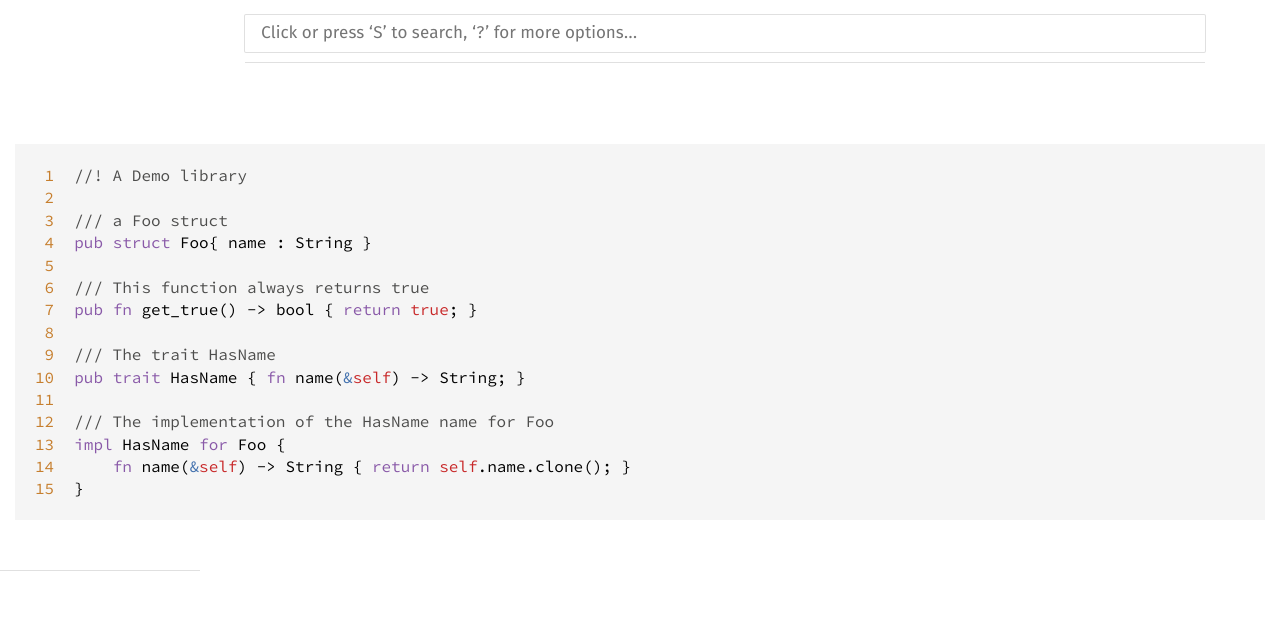
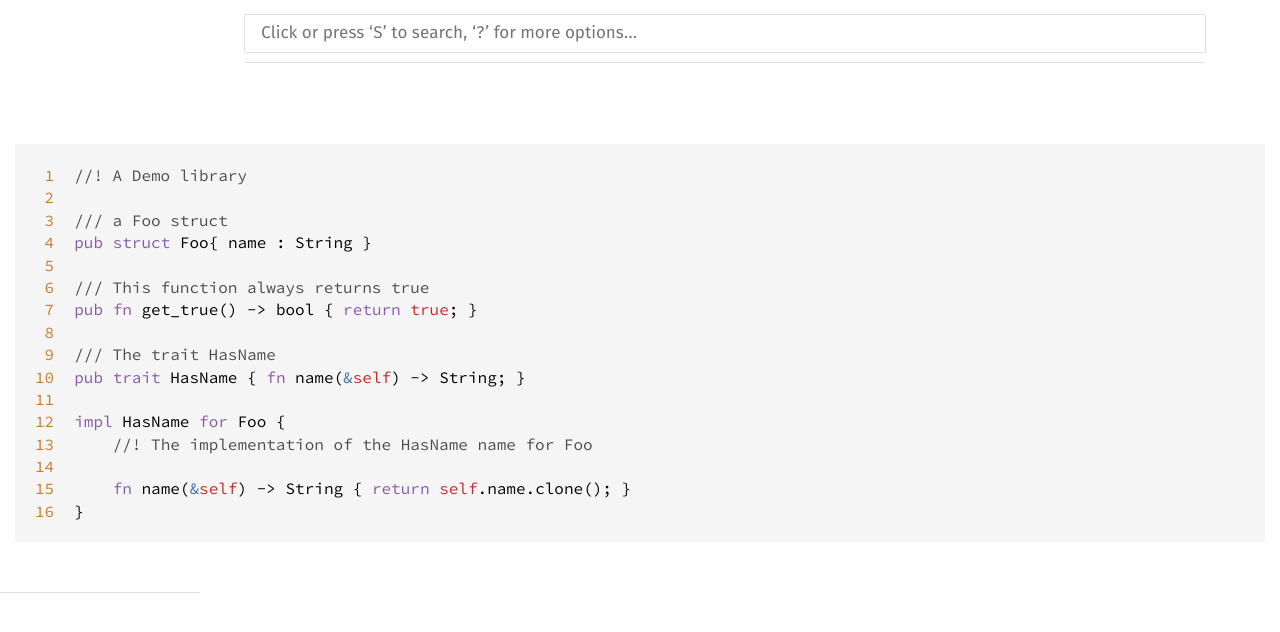
Before and after one commit to seb-odessa/seb-odessa.github.io, a plain HTML site: page demodoc/src/demodoc/lib.rs.html in a window 1280 px wide. Drawn offline with Linux system fonts and the light colour scheme.

Commit message:
Updates documentation from 1e867a9 revision

```diff
--- a/demodoc/src/demodoc/lib.rs.html
+++ b/demodoc/src/demodoc/lib.rs.html
@@ -56,6 +56,7 @@
 <span id="13">13</span>
 <span id="14">14</span>
 <span id="15">15</span>
+<span id="16">16</span>
 </pre><pre class='rust '>
 <span class='doccomment'>//! A Demo library</span>
 
@@ -68,8 +69,9 @@
 <span class='doccomment'>/// The trait HasName</span>
 <span class='kw'>pub</span> <span class='kw'>trait</span> <span class='ident'>HasName</span> { <span class='kw'>fn</span> <span class='ident'>name</span>(<span class='kw-2'>&amp;</span><span class='self'>self</span>) <span class='op'>-&gt;</span> <span class='ident'>String</span>; }
 
-<span class='doccomment'>/// The implementation of the HasName name for Foo</span>
 <span class='kw'>impl</span> <span class='ident'>HasName</span> <span class='kw'>for</span> <span class='ident'>Foo</span> {
+    <span class='doccomment'>//! The implementation of the HasName name for Foo</span>
+
     <span class='kw'>fn</span> <span class='ident'>name</span>(<span class='kw-2'>&amp;</span><span class='self'>self</span>) <span class='op'>-&gt;</span> <span class='ident'>String</span> { <span class='kw'>return</span> <span class='self'>self</span>.<span class='ident'>name</span>.<span class='ident'>clone</span>(); }
 }</pre>
 </section>
```
Also changed, not shown: demodoc/demodoc/index.html (+1 -1 lines).
